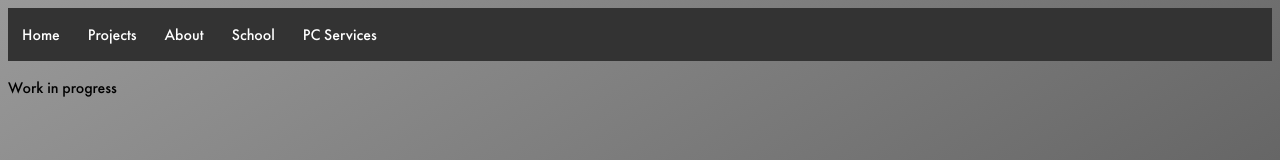
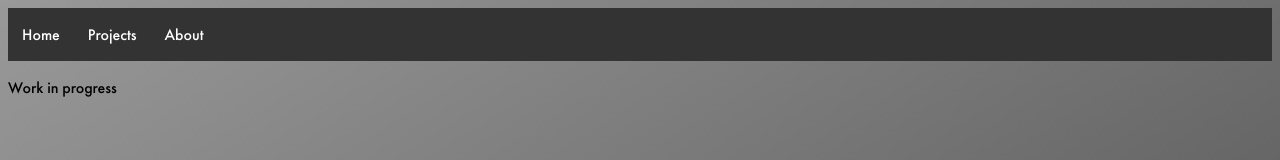
Before and after one commit to Jack-Sherwood/jack-sherwood.github.io, a plain HTML site: page index.html in a window 1280 px wide. Shown: the top 160 px of the page. Drawn offline with Linux system fonts and the light colour scheme; files whose address does not match are found by name.

Commit message:
Update index.html

```diff
--- a/index.html
+++ b/index.html
@@ -11,8 +11,6 @@
   <a class="active" href="https://Jack-Sherwood.github.io">Home</a>
   <a href="/data/projects.html">Projects</a>
   <a href="/data/about.html">About</a>
-  <a href="/data/school/school.html">School</a>
-  <a href="/data/pc.html">PC Services</a>
 </div>
 <div class="normaltext">
 <p>Work in progress</p>
```
